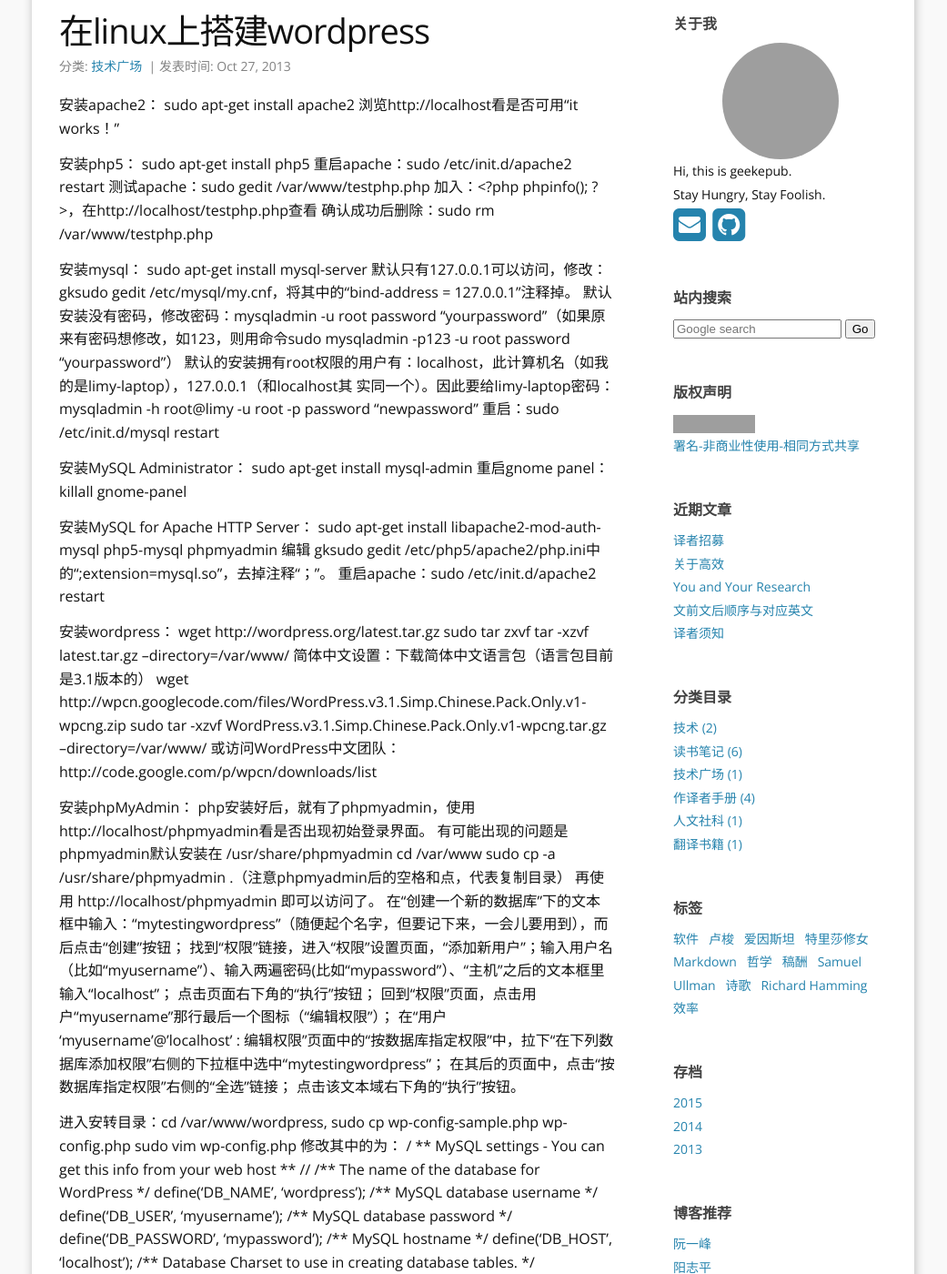
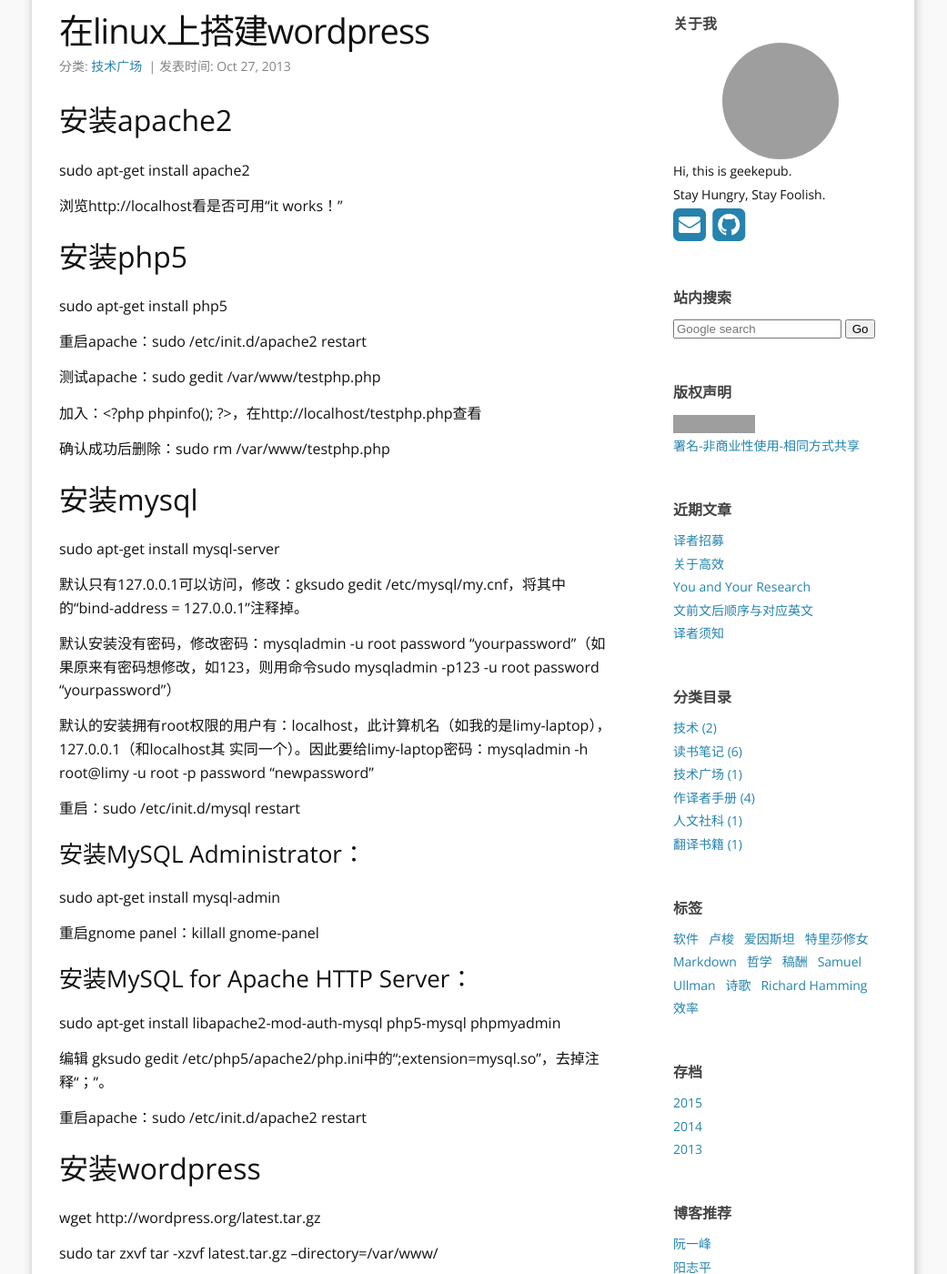
Before and after one commit to geekepub/geekepub.github.io, a Jekyll site: the page built from _posts/2013-10-27-wordpress.md, in a window 1280 px wide and 1400 px high, scrolled down 221 px. Shown: the whole window at 91% size, without its empty margins (120-1161 px from the left). Built offline with Jekyll 4.4.1, drawn with Linux system fonts in a browser that asks for light colours; nearby versions of some CDN libraries; comment, search, counter and statistics services are not loaded; some of the changed text lies outside the part shown; grey boxes are pictures that could not be loaded.

Commit message:
Update 2013-10-27-wordpress.md

```diff
--- a/_posts/2013-10-27-wordpress.md
+++ b/_posts/2013-10-27-wordpress.md
@@ -5,58 +5,98 @@
 comments: true
 ---
 
-安装apache2：
+## 安装apache2
+
 sudo apt-get install apache2
+
 浏览http://localhost看是否可用“it works！”
 
-安装php5：
+## 安装php5
+
 sudo apt-get install php5
+
 重启apache：sudo /etc/init.d/apache2 restart
+
 测试apache：sudo gedit /var/www/testphp.php
+
 加入：<?php phpinfo(); ?>，在http://localhost/testphp.php查看
+
 确认成功后删除：sudo rm /var/www/testphp.php
 
-安装mysql：
+## 安装mysql
+
 sudo apt-get install mysql-server
+
 默认只有127.0.0.1可以访问，修改：gksudo gedit /etc/mysql/my.cnf，将其中的“bind-address = 127.0.0.1”注释掉。
+
 默认安装没有密码，修改密码：mysqladmin -u root password “yourpassword”（如果原来有密码想修改，如123，则用命令sudo mysqladmin -p123 -u root password "yourpassword"）
+
 默认的安装拥有root权限的用户有：localhost，此计算机名（如我的是limy-laptop），127.0.0.1（和localhost其 实同一个）。因此要给limy-laptop密码：mysqladmin -h root@limy  -u root -p password “newpassword”
+
 重启：sudo /etc/init.d/mysql restart
 
-安装MySQL Administrator：
+### 安装MySQL Administrator：
+
 sudo apt-get install mysql-admin
+
 重启gnome panel：killall gnome-panel
 
-安装MySQL for Apache HTTP Server：
+### 安装MySQL for Apache HTTP Server：
+
 sudo apt-get install libapache2-mod-auth-mysql php5-mysql phpmyadmin
+
 编辑 gksudo gedit /etc/php5/apache2/php.ini中的“;extension=mysql.so”，去掉注释“；”。
+
 重启apache：sudo /etc/init.d/apache2 restart
 
-安装wordpress：
+## 安装wordpress
+
 wget http://wordpress.org/latest.tar.gz
+
 sudo tar zxvf tar -xzvf latest.tar.gz --directory=/var/www/
+
 简体中文设置：下载简体中文语言包（语言包目前是3.1版本的）
+
 wget http://wpcn.googlecode.com/files/WordPress.v3.1.Simp.Chinese.Pack.Only.v1-wpcng.zip
+
 sudo tar -xzvf WordPress.v3.1.Simp.Chinese.Pack.Only.v1-wpcng.tar.gz --directory=/var/www/
+
 或访问WordPress中文团队： http://code.google.com/p/wpcn/downloads/list
 
-安装phpMyAdmin：
+## 安装phpMyAdmin
+
 php安装好后，就有了phpmyadmin，使用 http://localhost/phpmyadmin看是否出现初始登录界面。
+
 有可能出现的问题是phpmyadmin默认安装在 /usr/share/phpmyadmin
+
 cd /var/www
+
 sudo cp -a /usr/share/phpmyadmin .（注意phpmyadmin后的空格和点，代表复制目录）
+
 再使用 http://localhost/phpmyadmin 即可以访问了。
+
 在“创建一个新的数据库”下的文本框中输入：“mytestingwordpress”（随便起个名字，但要记下来，一会儿要用到），而后点击“创建”按钮；
+
 找到“权限”链接，进入“权限”设置页面，“添加新用户”；输入用户名（比如“myusername”）、输入两遍密码(比如“mypassword”）、“主机”之后的文本框里输入“localhost”；
+
 点击页面右下角的“执行”按钮；
+
 回到“权限”页面，点击用户“myusername”那行最后一个图标（“编辑权限”）；
-在“用户 ‘myusername’@'localhost’ : 编辑权限”页面中的“按数据库指定权限”中，拉下“在下列数据库添加权限”右侧的下拉框中选中“mytestingwordpress”；
+
+在“用户 ‘myusername’@'localhost’ :
+
+编辑权限”页面中的“按数据库指定权限”中，拉下“在下列数据库添加权限”右侧的下拉框中选中“mytestingwordpress”；
+
 在其后的页面中，点击“按数据库指定权限”右侧的“全选”链接；
+
 点击该文本域右下角的“执行”按钮。
 
 进入安转目录：cd /var/www/wordpress,
+
 sudo cp wp-config-sample.php  wp-config.php
+
 sudo vim wp-config.php
+
 修改其中的为：
 / ** MySQL settings - You can get this info from your web host ** //
 /** The name of the database for WordPress */
```
